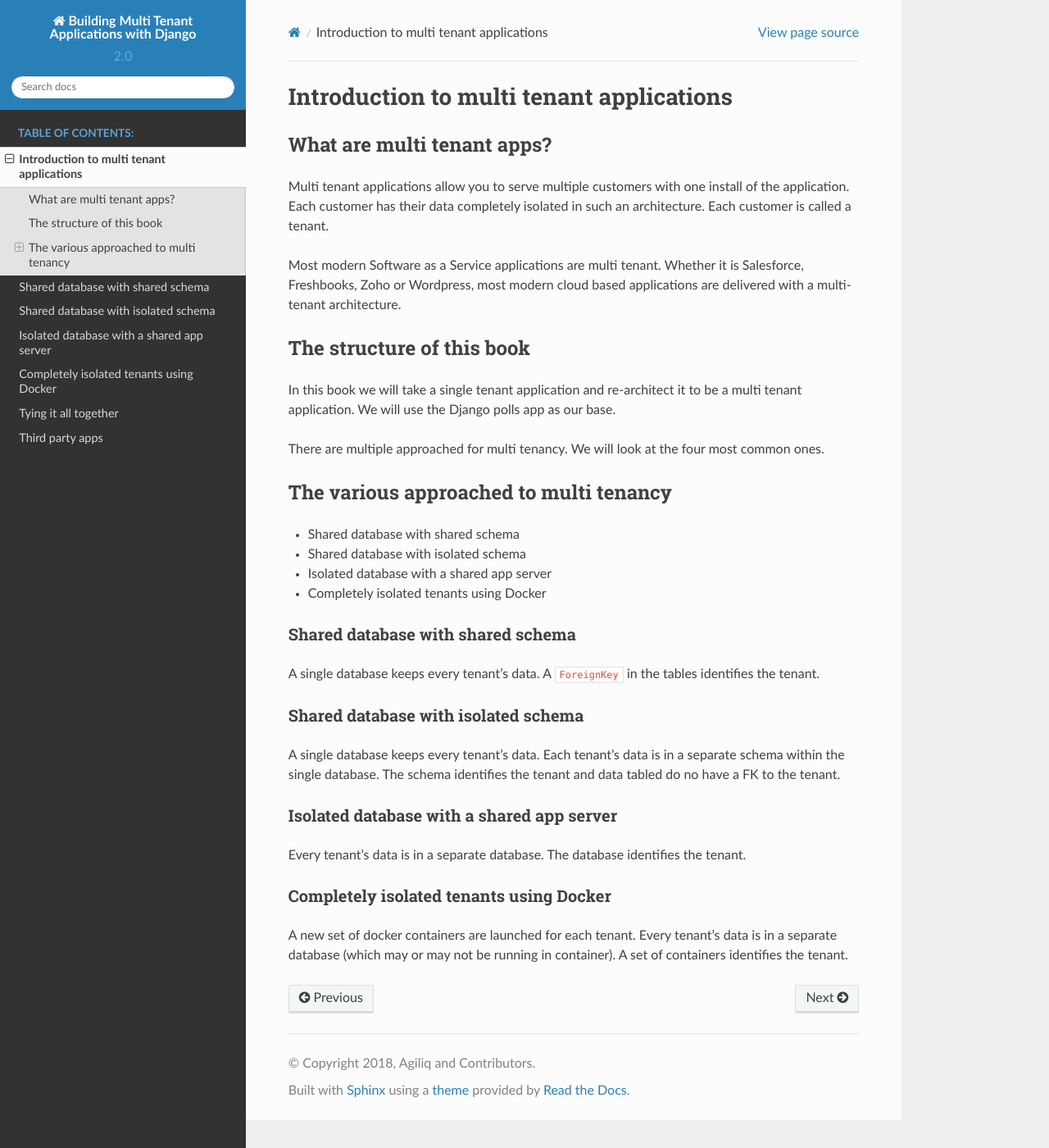
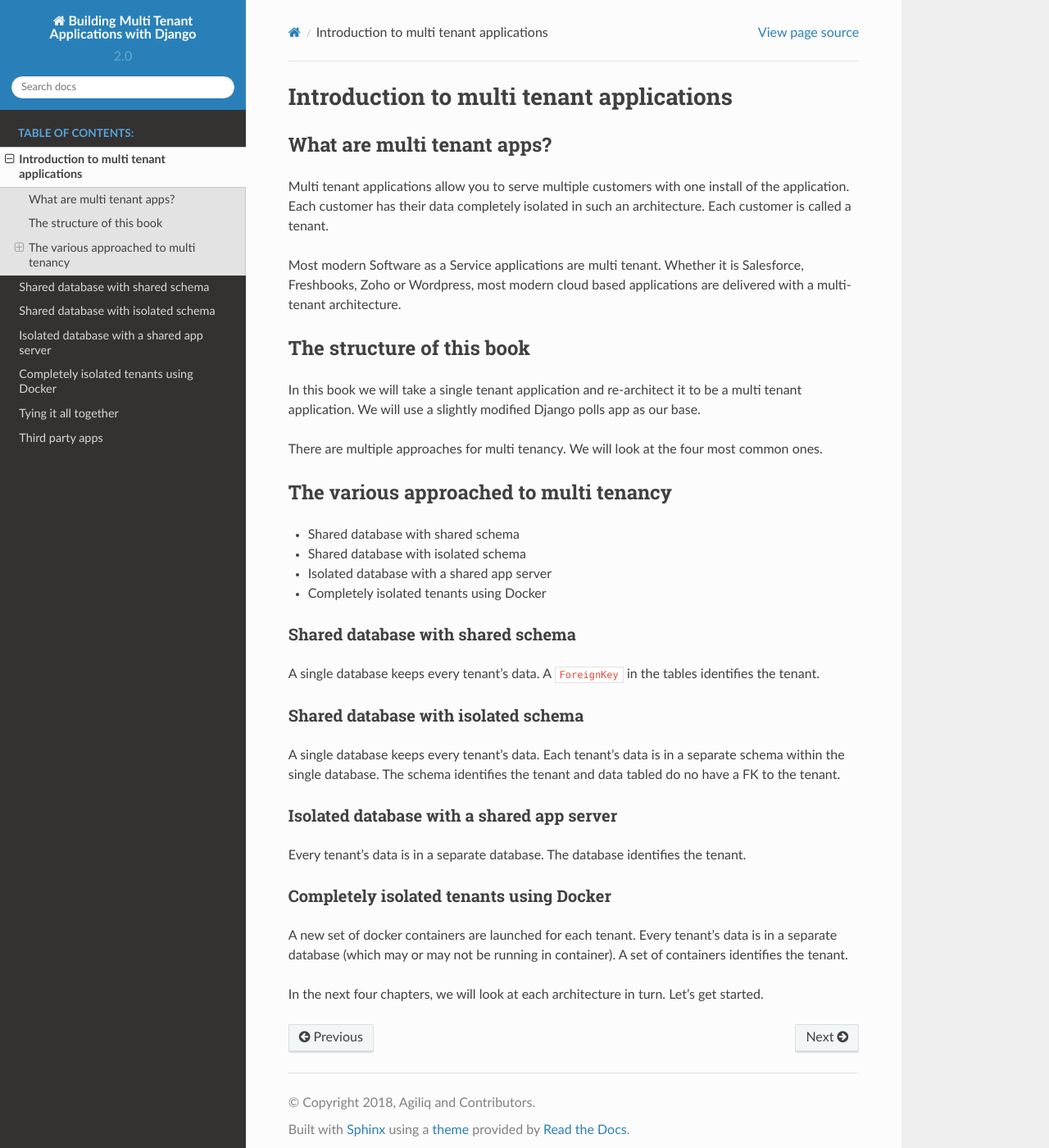
Before and after one commit to agiliq/building-multi-tenant-applications-with-django, a Sphinx documentation site: the page built from source/introduction.rst, in a window 1280 px wide and 1400 px high. Shown: the whole window at 82% size. Built offline with Sphinx 7.4.7 and the Read the Docs theme 2.0.0, drawn with Linux system fonts in a browser that asks for light colours.

Commit message:
CLeanup ntro

```diff
--- a/source/introduction.rst
+++ b/source/introduction.rst
@@ -15,9 +15,9 @@
 The structure of this book
 ++++++++++++++++++++++++++++
 
-In this book we will take a single tenant application and re-architect it to be a multi tenant application. We will use the Django polls app as our base.
+In this book we will take a single tenant application and re-architect it to be a multi tenant application. We will use a slightly modified Django polls app as our base.
 
-There are multiple approached for multi tenancy. We will look at the four most common ones.
+There are multiple approaches for multi tenancy. We will look at the four most common ones.
 
 
 The various approached to multi tenancy
@@ -49,3 +49,5 @@
 ------------------------------------------
 
 A new set of docker containers are launched for each tenant. Every tenant's data is in a separate database (which may or may not be running in container). A set of containers identifies the tenant.
+
+In the next four chapters, we will look at each architecture in turn. Let's get started.
```
